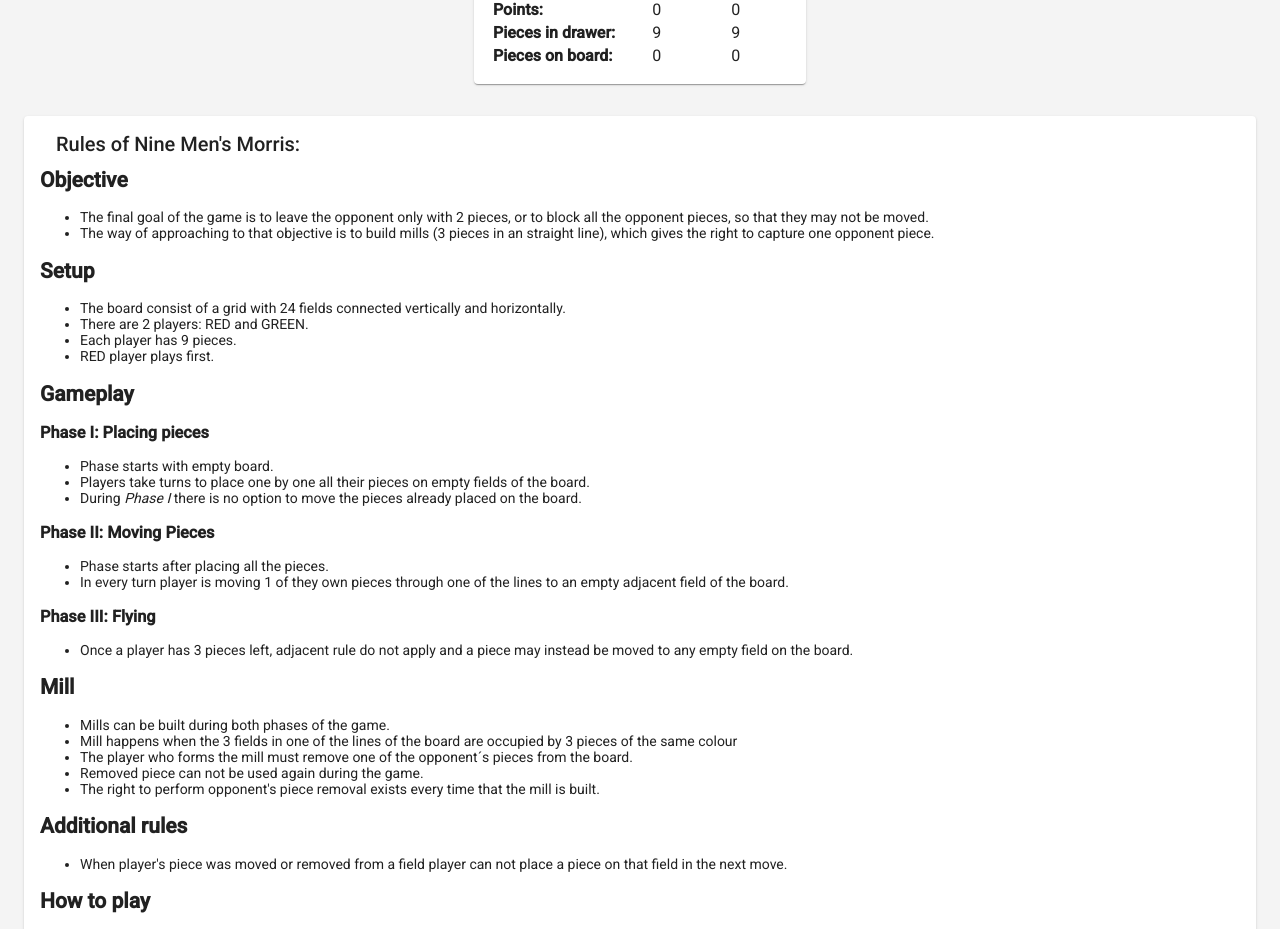
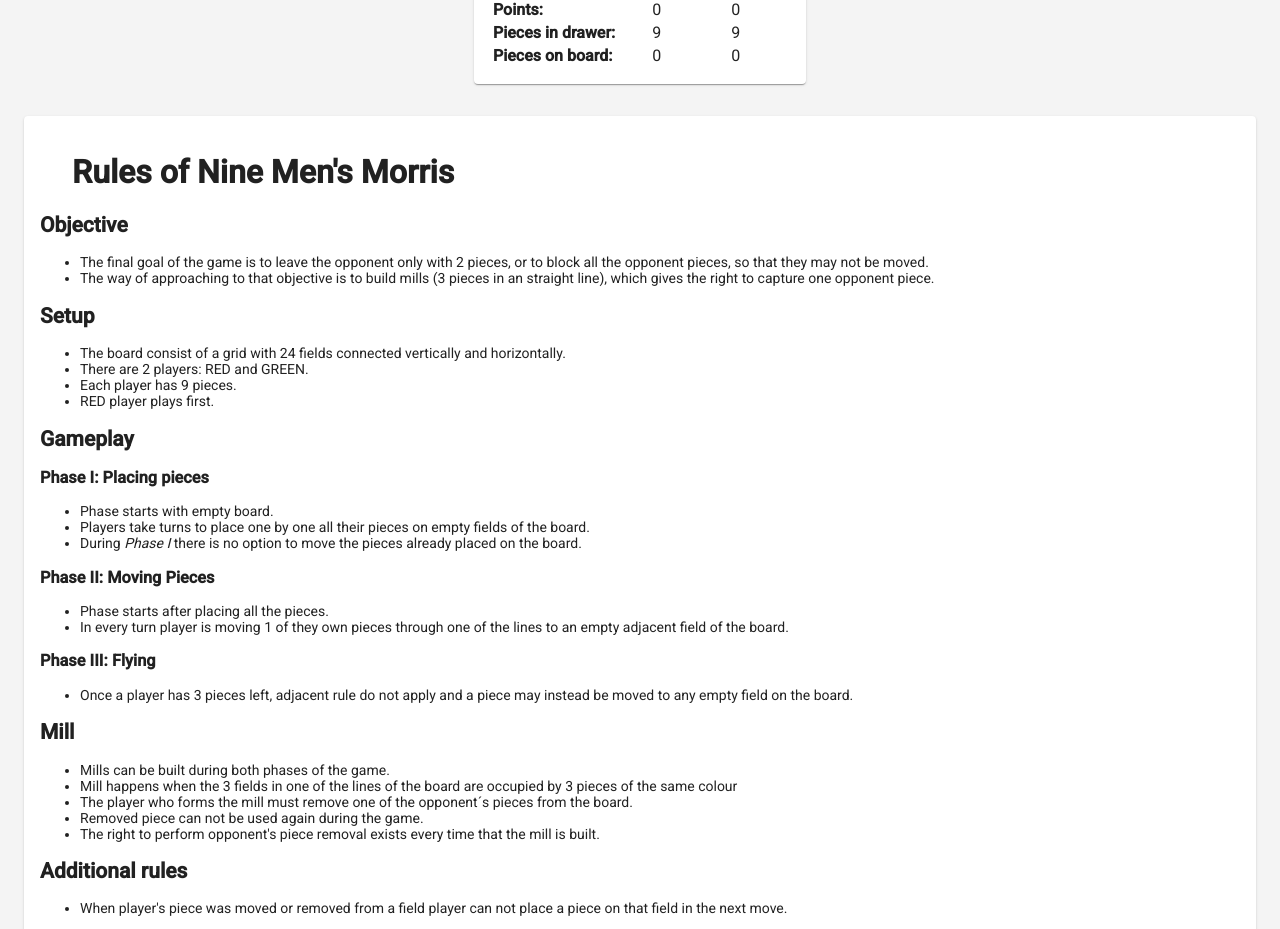
Before and after one commit to kp-marczynski/si-nine-mens-morris, an Angular app: page / in a window 1280 px wide. Shown: the part 1032-1961 px from the top of the page. Built offline with nearby package versions, Linux system fonts and the light colour scheme.

Commit message:
style improvements

```diff
--- a/src/app/game.component.html
+++ b/src/app/game.component.html
@@ -49,7 +49,7 @@
     </mat-card>
     <mat-card>
         <mat-card-header>
-            <mat-card-title>Rules of Nine Men's Morris:</mat-card-title>
+            <h1>Rules of Nine Men's Morris</h1>
         </mat-card-header>
         <mat-card-content>
             <h2>Objective</h2>
```
